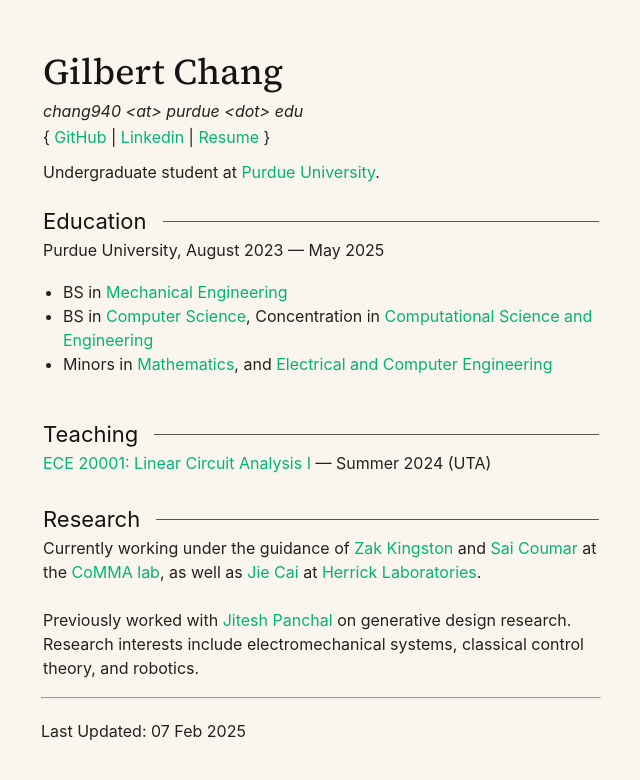
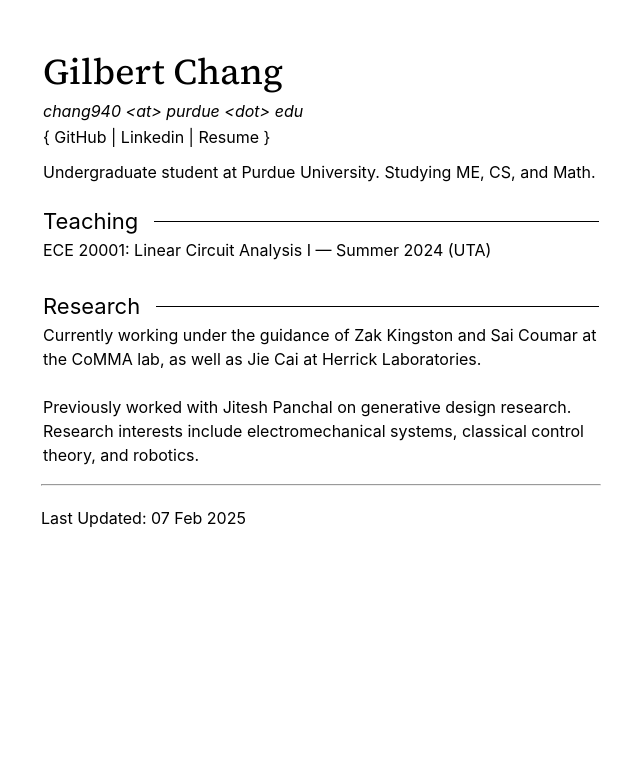
Before and after one commit to vindou/vindou, a Jekyll site: the page built from index.html, in a window 1280 px wide. Shown: the top 780 px of the page, without its empty margins (319-959 px from the left). Built offline with Jekyll 4.4.1, drawn with Linux system fonts in a browser that asks for light colours.

Commit message:
new style

```diff
--- a/css/index.css
+++ b/css/index.css
@@ -10,8 +10,8 @@
   margin: 0;
   padding: 0;
   font-weight: 400;
-  background-color: #fbf6ed;
-  color: rgb(20, 20, 20);
+  background-color: #ffffff;
+  color: rgb(0, 0, 0);
 }
 
 button {
@@ -49,7 +49,7 @@
   flex-grow: 1;
   margin-left: 16px;
   height: 1px;
-  background-color: #555;
+  background-color: #000000;
   border: none;
 }
 
@@ -63,7 +63,7 @@
 
 p {
   line-height: 1.5;
-  color: #222;
+  color: #000000;
   margin: 0px 0 2px 0;
 }
 
@@ -82,7 +82,7 @@
 }
 
 a {
-  color: #00b478;
+  color: #000000;
   text-decoration: none;
 }
 
@@ -149,7 +149,7 @@
 
 .left-text {
   text-align: left;
-  color: #222;
+  color: #000000;
 }
 
 .right-text {
@@ -171,7 +171,7 @@
 .title-img * {
   width: 100%;
   border-radius: 3px;
-  border: 1px solid #ddd;
+  border: 1px solid #ffffff;
 }
 
 .project-media {
--- a/index.html
+++ b/index.html
@@ -18,28 +18,11 @@
 </div>
 <div class="text-container">
   <p>
-    Undergraduate student at <a href="https://www.purdue.edu/">Purdue University</a>.
+    Undergraduate student at <a href="https://www.purdue.edu/">Purdue University</a>. Studying <a href="https://engineering.purdue.edu/ME">ME</a>,
+    <a href="https://www.cs.purdue.edu/">CS</a>, and
+    <a href="https://www.math.purdue.edu/">Math</a>.
   </p>
 </div>
-
-<div class="section">
-  <div class="text-container">
-    <h2>Education<hr></h2>
-  </div>
-  <div class="subsection">
-    <div class="text-container">
-      <p>Purdue University, August 2023 — May 2025</p>
-      <ul>
-          <li>BS in <a href="https://engineering.purdue.edu/ME">Mechanical Engineering</a></li>
-          <li>BS in <a href="https://www.cs.purdue.edu/">Computer Science</a>, Concentration in
-            <a href="https://www.cs.purdue.edu/undergraduate/curriculum/track-cse-fall2023.html">Computational Science and Engineering</a></li>
-          <li>Minors in <a href="https://www.math.purdue.edu/">Mathematics</a>, and <a href="https://engineering.purdue.edu/ECE">
-            Electrical and Computer Engineering</a></li>
-      </ul>
-    </div>
-  </div>
-</div>
-
 
 <div class="section">
   <div class="text-container">
```
Also changed, not shown: css/portfolio.css (+18 -8 lines).
